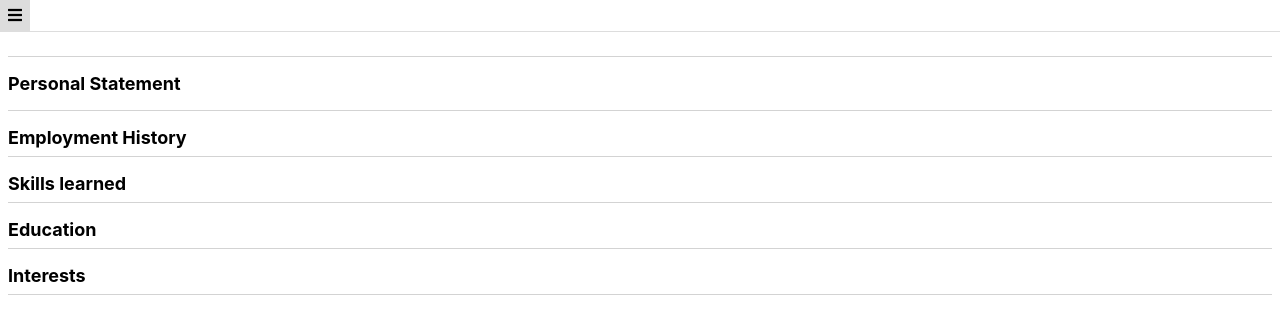
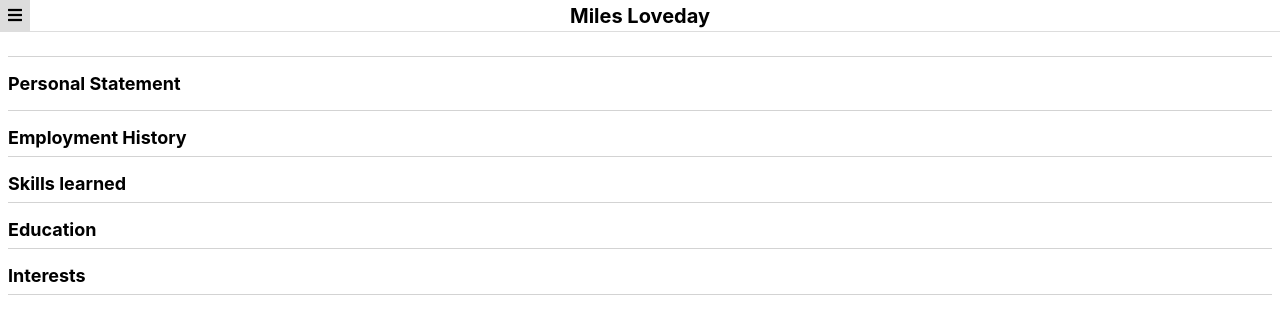
Before and after one commit to mloveday/homepage, a Symfony app: template homepage/templates/index/cv.html.twig in a window 1280 px wide. Shown: the top 334 px of the page. Run offline with Twig, Linux system fonts and the light colour scheme; the template is opened without the code that fills it, so the values that code supplies are empty; style sheets or scripts are compiled from the project's sources; some libraries are stand-ins or nearby versions; some web fonts are replaced.

Commit message:
Add page/header title

```diff
--- a/homepage/public/css/main.css
+++ b/homepage/public/css/main.css
@@ -95,7 +95,17 @@ h2 {
     background-color: #ddd;
 }
 
+.header {
+    position: relative;
+    display: grid;
+    align-items: center;
+    justify-content: center;
+}
+
 .nav-show-hide {
+    position: absolute;
+    left: 0;
+    top: 0;
     padding: 0 8px;
     height: 100%;
 }
--- a/homepage/templates/base.html.twig
+++ b/homepage/templates/base.html.twig
@@ -12,6 +12,7 @@
     <div id="app">
         <div class="header">
             <button type="button" class="nav-show-hide" v-on:click="toggleNav"><i class="fas fa-bars"></i></button>
+            <h1>Miles Loveday</h1>
         </div>
         <div :class="showingNav ? 'site-wrapper show-nav' : 'site-wrapper show-content'">
             <ul class="nav">
```
